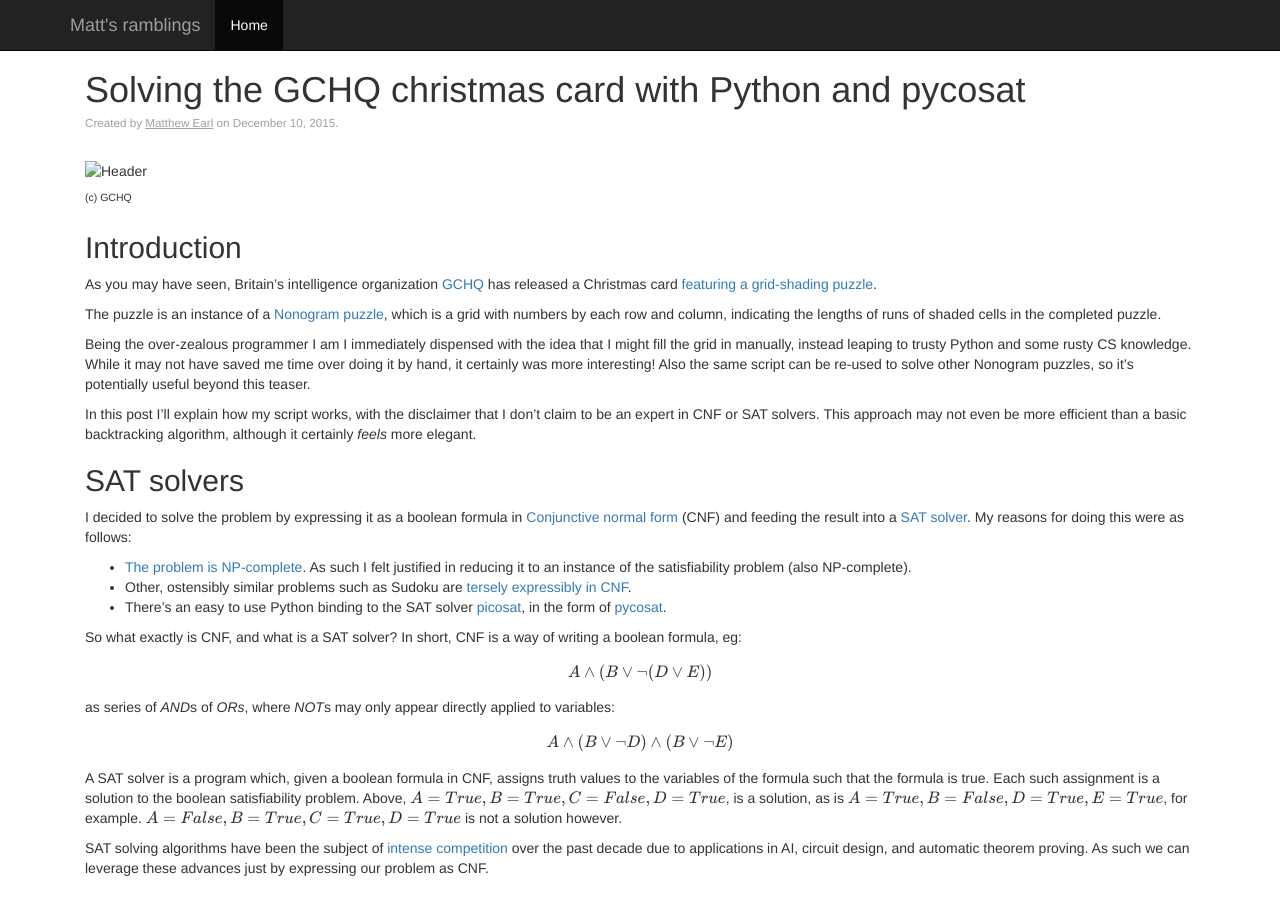
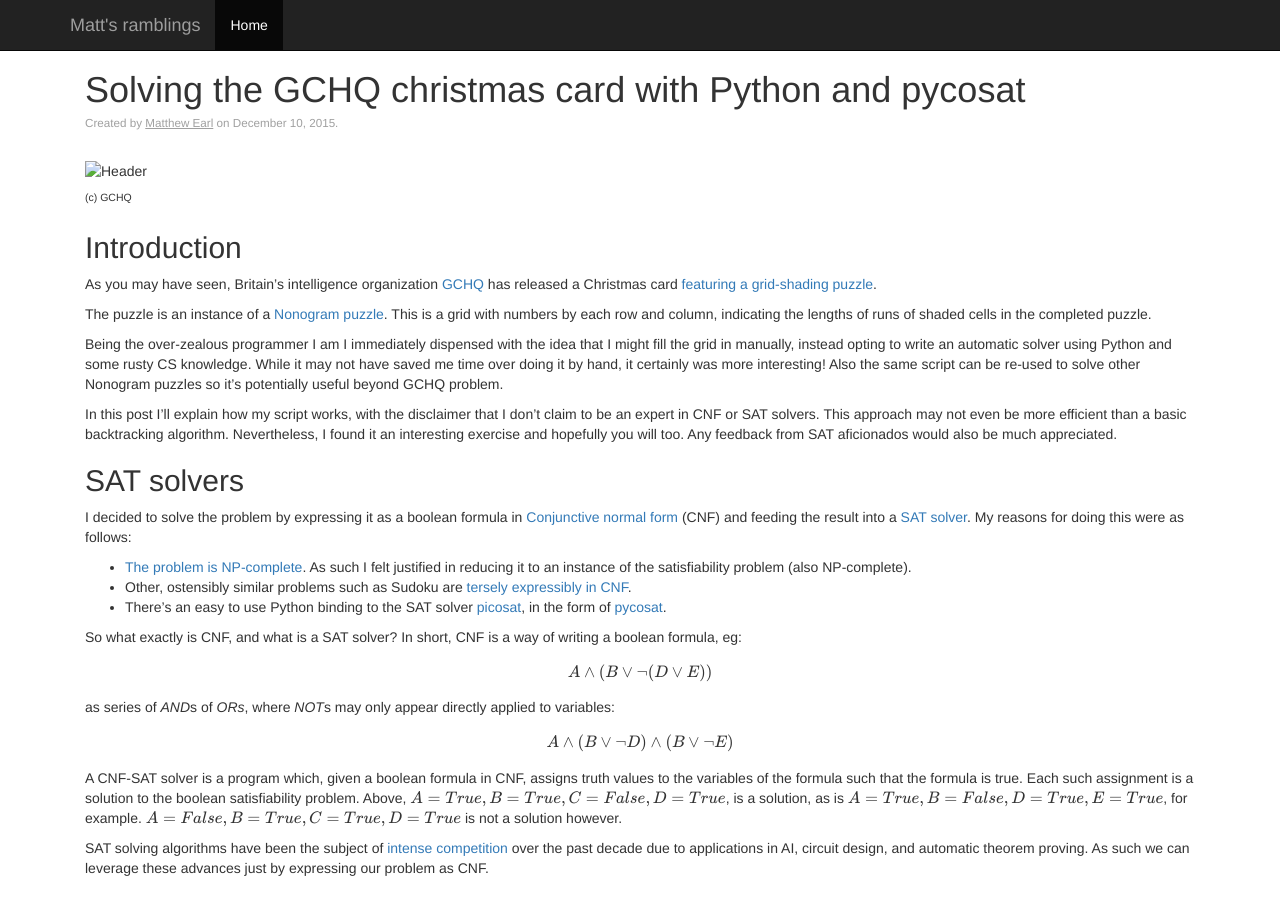
Before and after one commit to matthewearl/matthewearl.github.io, a Jekyll site: the page built from _posts/2015-12-10-gchq-xmas-card.md, in a window 1280 px wide and 900 px high. Built offline with Jekyll 4.4.1, drawn with Linux system fonts in a browser that asks for light colours; nearby versions of some CDN libraries; formulas are drawn with MathJax 3; some of the changed text lies outside the part shown.

Commit message:
Some minor edits to the GCHQ post

```diff
--- a/_posts/2015-12-10-gchq-xmas-card.md
+++ b/_posts/2015-12-10-gchq-xmas-card.md
@@ -17,19 +17,21 @@ puzzle](http://www.gchq.gov.uk/press_and_media/news_and_features/Pages/
 Directors-Christmas-puzzle-2015.aspx).
 
 The puzzle is an instance of a [Nonogram puzzle](https://en.wikipedia.org/
-wiki/ Nonogram), which is a grid with numbers by each row and column,
+wiki/ Nonogram). This is a grid with numbers by each row and column,
 indicating the lengths of runs of shaded cells in the completed puzzle.
 
 Being the over-zealous programmer I am I immediately dispensed with the idea
-that I might fill the grid in manually, instead leaping to trusty Python and
-some rusty CS knowledge. While it may not have saved me time over doing it by
-hand, it certainly was more interesting! Also the same script can be re-used to
-solve other Nonogram puzzles, so it's potentially useful beyond this teaser.
+that I might fill the grid in manually, instead opting to write an automatic
+solver using Python and some rusty CS knowledge. While it may not have saved me
+time over doing it by hand, it certainly was more interesting! Also the same
+script can be re-used to solve other Nonogram puzzles so it's potentially
+useful beyond GCHQ problem.
 
 In this post I'll explain how my script works, with the disclaimer that I don't
 claim to be an expert in CNF or SAT solvers. This approach may not even be
-more efficient than a basic backtracking algorithm, although it certainly
-*feels* more elegant.
+more efficient than a basic backtracking algorithm. Nevertheless, I found it an
+interesting exercise and hopefully you will too. Any feedback from SAT
+aficionados would also be much appreciated.
 
 ## SAT solvers
 
@@ -60,12 +62,12 @@ variables:
 
 $$A \wedge (B \vee \neg D) \wedge (B \vee \neg E)$$
 
-A SAT solver is a program which, given a boolean formula in CNF, assigns truth
-values to the variables of the formula such that the formula is true. Each such
-assignment is a solution to the boolean satisfiability problem. Above, \\(A =
-True, B = True, C = False, D = True\\), is a solution, as is \\(A = True, B =
-False, D = True, E = True\\), for example. \\(A = False, B = True, C = True, D =
-True\\) is not a solution however.
+A CNF-SAT solver is a program which, given a boolean formula in CNF, assigns
+truth values to the variables of the formula such that the formula is true.
+Each such assignment is a solution to the boolean satisfiability problem.
+Above, \\(A = True, B = True, C = False, D = True\\), is a solution, as is \\(A
+= True, B = False, D = True, E = True\\), for example. \\(A = False, B
+= True, C = True, D = True\\) is not a solution however.
 
 SAT solving algorithms have been the subject of [intense competition](http://
 www.satcompetition.org/) over the past decade due to applications in AI,
@@ -207,3 +209,6 @@ def pretty_print_solution(sol):
 And here is the result:
 
 {% include img.html src="/assets/gchq-xmas-card/output.png" alt="Output" %}
+
+Yep, it's a QR code which when decoded links you to the next stage in the
+puzzle.
```
